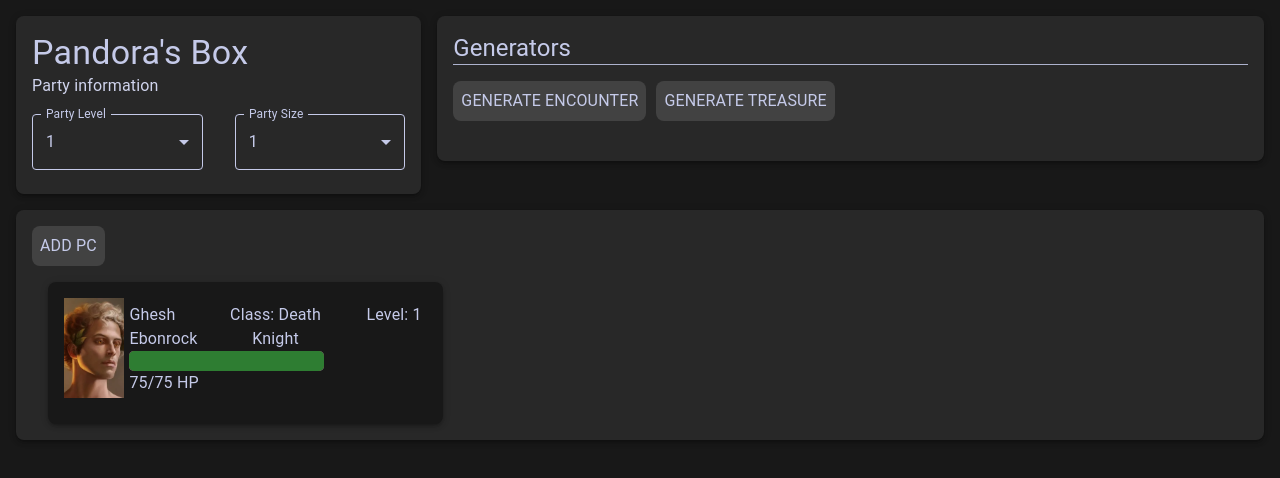
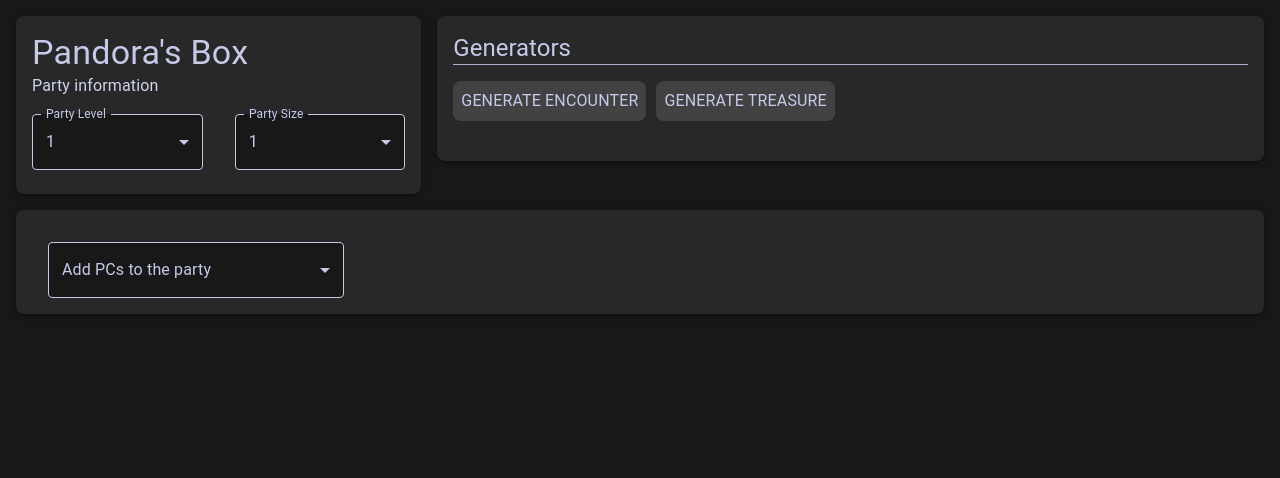
Before and after one commit to ArnoDeKoninck/PandorasBox, a React (Create React App) app: page / in a window 1280 px wide. Shown: the top 478 px of the page. Built offline with nearby package versions, Linux system fonts and the light colour scheme.

Commit message:
Expanded PC Details card

```diff
--- a/src/App.tsx
+++ b/src/App.tsx
@@ -7,12 +7,15 @@ import Generators from "./components/generators/Generators";
 import { Encounter, Encounter_Variant } from "./types/EncounterTypes";
 import { Item } from "./types/ItemTypes";
 import PartyDetails from "./components/partyInformation/PartyDetails";
+import EditPcDialog from "./components/partyInformation/EditPcDialog";
+import { PC } from "./types/GlobalTypes";
 
 function App() {
 	const [encounter, getEncounter] = React.useState<Encounter | Encounter_Variant | undefined>();
 	const [loot, getLoot] = React.useState<Item[] | undefined>();
 	const [partyLevel, setPartyLevel] = React.useState(1);
 	const [partySize, setPartySize] = React.useState(1);
+	const [openEditPcDialog, setOpenEditPcDialog] = React.useState<PC | undefined>(undefined);
 	const classes = useStyles();
 
 	return (
@@ -37,9 +40,10 @@ function App() {
 						<Generators encounter={encounter} loot={loot} partyLevel={partyLevel} getEncounter={getEncounter} getLoot={getLoot} />
 					</Grid>
 					<Grid item xs={12}>
-						<PartyDetails partySize={partySize} partyLevel={partyLevel} />
+						<PartyDetails partySize={partySize} partyLevel={partyLevel} setOpenEditPcDialog={setOpenEditPcDialog} />
 					</Grid>
 				</Grid>
+				{openEditPcDialog && <EditPcDialog pc={openEditPcDialog} setOpenEditPcDialog={setOpenEditPcDialog} />}
 			</Grid>
 		</ThemeProvider>
 	);
--- /dev/null
+++ b/src/components/partyInformation/EditPcDialog.tsx
@@ -0,0 +1,47 @@
+import { Dialog, DialogTitle, DialogContent, TextField, DialogActions, Button, Grid, LinearProgress, Typography } from "@mui/material";
+import customTheme, { useStyles } from "../../customTheme";
+import { PC } from "../../types/GlobalTypes";
+
+interface EditPcDialogProps {
+	setOpenEditPcDialog: (input: PC | undefined) => void;
+	pc: PC;
+}
+function EditPcDialog({ pc, setOpenEditPcDialog }: EditPcDialogProps) {
+	const classes = useStyles();
+	const handleClose = () => {
+		setOpenEditPcDialog(undefined);
+	};
+
+	return (
+		<Dialog open={pc ? true : false} onClose={handleClose} fullWidth>
+			<DialogTitle>{`Edit ${pc.name}`}</DialogTitle>
+			<DialogContent>
+				<Grid container>
+					{/* Health bar container*/}
+					<Grid container spacing={1}>
+						<Grid item xs={4}>
+							<LinearProgress color="success" variant="buffer" value={100 / (pc.maxHealth / pc.currentHealth)} valueBuffer={pc.tempHealth ?? 0} />
+						</Grid>
+						<Grid item xs={2}>
+							<Typography>{`${pc.currentHealth}/${pc.maxHealth} HP`}</Typography>
+						</Grid>
+						<Grid item xs={6}>
+							<Grid container spacing={1}>
+								<Grid item>
+									<TextField label={"Take Damage"} />
+								</Grid>
+							</Grid>
+						</Grid>
+					</Grid>
+				</Grid>
+			</DialogContent>
+			<DialogActions>
+				<Button variant={"contained"} onClick={handleClose}>
+					Cancel
+				</Button>
+				<Button variant={"contained"}>Save</Button>
+			</DialogActions>
+		</Dialog>
+	);
+}
+export default EditPcDialog;
--- a/src/components/partyInformation/PartyDetails.tsx
+++ b/src/components/partyInformation/PartyDetails.tsx
@@ -1,61 +1,74 @@
-import { Button, Card, CardContent, CardMedia, Grid, LinearProgress, Typography } from "@mui/material";
+import { Card, Chip, FormControl, Grid, MenuItem, TextField } from "@mui/material";
 import React from "react";
 import customTheme, { useStyles } from "../../customTheme";
 import { PC } from "../../types/GlobalTypes";
-import { Ghesh_Ebonrock } from "../../data/PCs/Ghesh_Ebonrock";
+import { PCs } from "../../data/PCs/Pcs";
 import { ThemeProvider } from "@mui/styles";
+import PcDetailCard from "./PcDetailCard";
 
 interface props {
 	partyLevel: number;
 	partySize: number;
+	setOpenEditPcDialog: (input: PC | undefined) => void;
 }
-function PartyDetails({ partySize, partyLevel }: props) {
-	const [party, setParty] = React.useState<PC[]>([Ghesh_Ebonrock]);
+function PartyDetails({ partySize, partyLevel, setOpenEditPcDialog }: props) {
+	const [party, setParty] = React.useState<PC[]>([]);
+	const [selectedPc, setSelectedPc] = React.useState<PC | string>("");
 	const classes = useStyles();
 	console.log(party);
+
+	async function addSelectedPcToParty(pcName: string) {
+		console.log("click");
+		PCs.map((pc) => {
+			console.log(pcName);
+			console.log(pc.name);
+			if (pcName === pc.name) {
+				setSelectedPc(pc);
+
+				setParty((oldParty) => [...oldParty, pc]);
+			}
+		});
+	}
+	function removePcFromParty(pc: PC) {
+		setParty(party.filter((partyPc) => partyPc.name !== pc.name));
+	}
+
 	return (
 		<ThemeProvider theme={customTheme}>
 			<Card>
 				<Grid container padding={2}>
-					<Grid item>
-						<Grid container>
-							<Button onClick={() => setParty([Ghesh_Ebonrock])}>
-								<Typography className={classes.headerTitle}>Add PC</Typography>
-							</Button>
+					<Grid item xs={6}>
+						<Grid container spacing={2}>
+							<Grid item xs={6}>
+								<FormControl fullWidth>
+									<TextField className={classes.headerTitle} select id="pcs" defaultValue={selectedPc} label="Add PCs to the party" onChange={(e) => addSelectedPcToParty(e.target.value)}>
+										<MenuItem value={"Select the PC to add to the party"}>Select a PC to add to the party</MenuItem>
+										{PCs.map((pc) => (
+											<MenuItem key={pc.name} value={pc.name}>
+												{pc.name}
+											</MenuItem>
+										))}
+									</TextField>
+								</FormControl>
+							</Grid>
+							<Grid item xs={6}>
+								<Grid container spacing={1}>
+									{party &&
+										party.map((pc) => (
+											<Grid item>
+												<Chip key={pc.name} label={pc.name} onDelete={() => removePcFromParty(pc)} />
+											</Grid>
+										))}
+								</Grid>
+							</Grid>
 						</Grid>
 					</Grid>
 					<Grid item xs={12}>
 						<Grid container spacing={2}>
 							{party &&
 								party.map((pc) => (
-									<Grid key={pc.name} item xs={4}>
-										<Card className={classes.itemCard}>
-											<CardContent>
-												<Grid container>
-													<Grid item xs={2}>
-														<CardMedia component="img" height={100} src={`/images/${pc.image}`} />
-													</Grid>
-													<Grid item xs={10}>
-														<Grid container padding={"5px"}>
-															<Grid item xs={4}>
-																<Typography align={"left"}>{pc.name}</Typography>
-															</Grid>
-															<Grid item xs={4}>
-																<Typography align={"center"}>Class: {pc.class}</Typography>
-															</Grid>
-															<Grid item xs={4}>
-																<Typography align="right"> Level: {partyLevel}</Typography>
-															</Grid>
-
-															<Grid item xs={8}>
-																<LinearProgress color="success" variant="buffer" value={100 / (pc.maxHealth / pc.currentHealth)} valueBuffer={pc.tempHealth} />
-																<Typography>{`${pc.currentHealth}/${pc.maxHealth} HP`}</Typography>
-															</Grid>
-														</Grid>
-													</Grid>
-												</Grid>
-											</CardContent>
-										</Card>
+									<Grid key={pc.name} item xs={3}>
+										<PcDetailCard partyLevel={partyLevel} pc={pc} setOpenEditPcDialog={setOpenEditPcDialog} />
 									</Grid>
 								))}
 						</Grid>
--- /dev/null
+++ b/src/components/partyInformation/PcDetailCard.tsx
@@ -0,0 +1,72 @@
+import { Card, CardContent, Grid, CardMedia, Typography, LinearProgress } from "@mui/material";
+import { useStyles } from "../../customTheme";
+import { PC } from "../../types/GlobalTypes";
+
+interface PcDetailCardProps {
+	pc: PC;
+	partyLevel: number;
+	setOpenEditPcDialog: (input: PC | undefined) => void;
+}
+function PcDetailCard({ pc, partyLevel, setOpenEditPcDialog }: PcDetailCardProps) {
+	const classes = useStyles();
+	return (
+		<Card className={classes.itemCard}>
+			<CardContent>
+				<Grid container rowGap={1}>
+					{/* Character Image container*/}
+					<Grid container>
+						<Grid item xs={3}>
+							<CardMedia component="img" height={100} src={`/images/${pc.image}`} />
+						</Grid>
+						<Grid item xs={9}>
+							<Grid container padding={"5px"}>
+								{/* General info container*/}
+								<Grid container>
+									<Grid item xs={4}>
+										<Typography align={"left"}>{pc.name}</Typography>
+									</Grid>
+									<Grid item xs={4}>
+										<Typography align={"center"}>Class: {pc.class}</Typography>
+									</Grid>
+									<Grid item xs={4}>
+										<Typography align="right"> Level: {partyLevel}</Typography>
+									</Grid>
+								</Grid>
+								{/* Health bar container*/}
+								<Grid item xs={12}>
+									<Grid container spacing={1}>
+										<Grid item xs={9}>
+											<LinearProgress color="success" variant="buffer" value={100 / (pc.maxHealth / pc.currentHealth)} valueBuffer={pc.tempHealth ?? 0} />
+										</Grid>
+										<Grid item xs={3}>
+											<Typography>{`${pc.currentHealth}/${pc.maxHealth} HP`}</Typography>
+										</Grid>
+									</Grid>
+								</Grid>
+							</Grid>
+						</Grid>
+					</Grid>
+					<Grid container alignContent={"space-between"}>
+						<Grid item xs={11}>
+							{/* Initiative and status container*/}
+							<Grid container>
+								<Grid item xs={4}>
+									<Typography>Initiative:</Typography>
+								</Grid>
+								<Grid item xs={8}>
+									<Typography>Status: </Typography>
+								</Grid>
+							</Grid>
+						</Grid>
+						<Grid item xs={1}>
+							<Typography className={classes.link} align={"center"} onClick={() => setOpenEditPcDialog(pc)}>
+								Edit
+							</Typography>
+						</Grid>
+					</Grid>
+				</Grid>
+			</CardContent>
+		</Card>
+	);
+}
+export default PcDetailCard;
--- a/src/customTheme.tsx
+++ b/src/customTheme.tsx
@@ -1,5 +1,5 @@
 import { createTheme } from "@mui/material";
-import { grey } from "@mui/material/colors";
+import { grey, pink } from "@mui/material/colors";
 import { createStyles, makeStyles } from "@mui/styles";
 import { Theme } from "@mui/system";
 
@@ -51,6 +51,20 @@ customTheme = createTheme(customTheme, {
 				root: {
 					borderColor: customTheme.palette.secondary.main,
 					color: customTheme.palette.secondary.main,
+					":active .MuiOutlinedInput-notchedOutline": {
+						borderWidth: "1px",
+						borderColor: customTheme.palette.secondary.main,
+						color: customTheme.palette.secondary.main,
+					},
+					":hover .MuiOutlinedInput-notchedOutline": {
+						borderWidth: "1px",
+						borderColor: customTheme.palette.secondary.main,
+						color: customTheme.palette.secondary.main,
+					},
+					":focused .MuiOutlinedInput-notchedOutline": {
+						borderColor: customTheme.palette.secondary.main,
+						color: customTheme.palette.secondary.main,
+					},
 				},
 				notchedOutline: {
 					borderColor: customTheme.palette.secondary.main,
@@ -58,7 +72,7 @@ customTheme = createTheme(customTheme, {
 			},
 		},
 
-		MuiInputLabel: {
+		MuiFieldSet: {
 			styleOverrides: {
 				root: {
 					borderColor: customTheme.palette.secondary.main,
@@ -66,11 +80,61 @@ customTheme = createTheme(customTheme, {
 				},
 			},
 		},
+		MuiInputLabel: {
+			styleOverrides: {
+				root: {
+					borderColor: customTheme.palette.secondary.main,
+					color: customTheme.palette.secondary.main,
+					"&.Mui-focused": {
+						borderColor: customTheme.palette.secondary.main,
+						color: customTheme.palette.secondary.main,
+					},
+				},
+			},
+		},
+
 		MuiSelect: {
 			styleOverrides: {
 				root: {
 					borderColor: customTheme.palette.secondary.main,
 					color: customTheme.palette.secondary.main,
+					backgroundColor: customTheme.palette.primary.dark,
+				},
+				icon: {
+					color: customTheme.palette.secondary.main,
+				},
+			},
+		},
+		MuiTextField: {
+			styleOverrides: {
+				root: {
+					borderColor: customTheme.palette.secondary.main,
+					color: customTheme.palette.secondary.main,
+					backgroundColor: customTheme.palette.primary.dark,
+					"&:hover": {
+						borderColor: customTheme.palette.secondary.main,
+					},
+				},
+
+				icon: {
+					color: customTheme.palette.secondary.main,
+				},
+			},
+		},
+		MuiMenuItem: {
+			styleOverrides: {
+				root: {
+					borderBottom: `1px solid`,
+				},
+			},
+		},
+
+		MuiPaper: {
+			styleOverrides: {
+				root: {
+					borderColor: customTheme.palette.secondary.main,
+					color: customTheme.palette.secondary.main,
+					backgroundColor: customTheme.palette.primary.dark,
 				},
 				icon: {
 					color: customTheme.palette.secondary.main,
@@ -95,6 +159,13 @@ customTheme = createTheme(customTheme, {
 			styleOverrides: {
 				root: {
 					background: customTheme.palette.primary.light,
+				},
+			},
+		},
+		MuiChip: {
+			styleOverrides: {
+				root: {
+					background: pink[800],
 				},
 			},
 		},
@@ -158,5 +229,9 @@ export const useStyles = makeStyles((theme: Theme) =>
 		itemCard: {
 			backgroundColor: customTheme.palette.primary.dark + "!important",
 		},
+		link: {
+			borderBottom: `1px solid ${customTheme.palette.secondary.main}`,
+			"&:hover": { cursor: "pointer" },
+		},
 	})
 );
--- /dev/null
+++ b/src/data/PCs/Pcs.tsx
@@ -0,0 +1,3 @@
+import { Ghesh_Ebonrock } from "./Ghesh_Ebonrock";
+
+export const PCs = [Ghesh_Ebonrock];
```
Also changed, not shown: src/data/npcs.tsx (+8 -8 lines).
